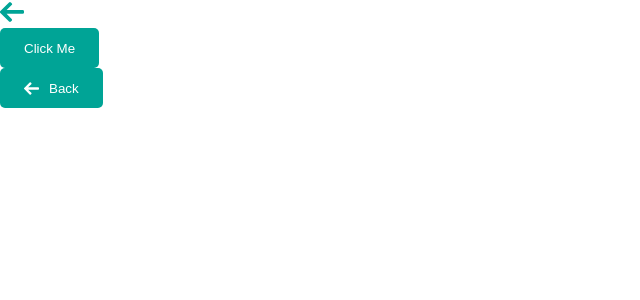
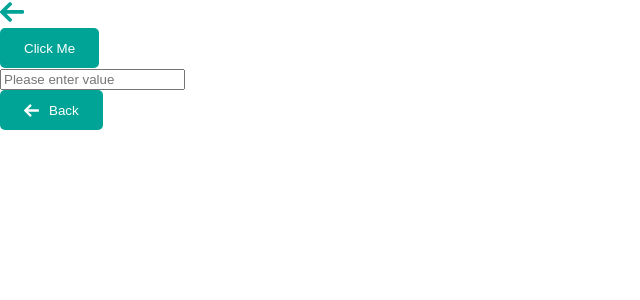
Before and after one commit to abhimax/react-component-lib, a React (Create React App) app: page / in a window 1280 px wide. Shown: the top 300 px of the page, without its empty margins (0-640 px from the left). Built offline with nearby package versions, Linux system fonts and the light colour scheme.

Commit message:
feat: input component

```diff
--- a/src/App.js
+++ b/src/App.js
@@ -1,11 +1,13 @@
 import { Button } from './components/Button';
 import { Back } from './components/Icon';
+import Input from './components/Input/Input';
 
 function App() {
   return (
     <div className="App">
       <Back/>
       <Button label="Click Me"/>
+      <Input/>
       <Button label="Back" icon={<Back size={15} color="white"/>}/>
     </div>
   );
--- /dev/null
+++ b/src/components/Input/Input.js
@@ -0,0 +1,27 @@
+import PropTypes from "prop-types";
+const Input = ({ value, label, name, placeholder, type, onChange }) => (
+    <div className="form-group">
+      {label && <label htmlFor="input-field">{label}</label>}
+      <input
+        type={type}
+        value={value}
+        name={name}
+        className="form-control"
+        placeholder={placeholder}
+        onChange={onChange}
+      />
+    </div>
+  );
+  Input.propTypes = {
+    value: PropTypes.oneOfType([PropTypes.string, PropTypes.number, PropTypes.symbol]),
+    label: PropTypes.string,
+    name: PropTypes.string,
+    placeholder: PropTypes.string,
+    type: PropTypes.string,
+    onChange: PropTypes.func,
+  };
+  Input.defaultProps = {
+    placeholder: 'Please enter value',
+    type: 'text'
+  };
+  export default Input;
```
